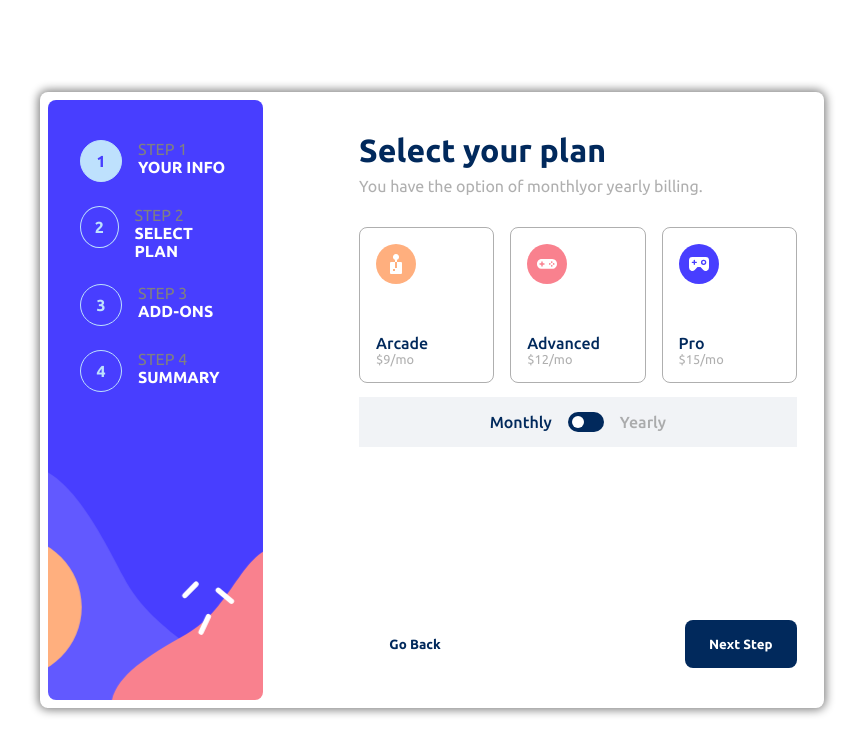
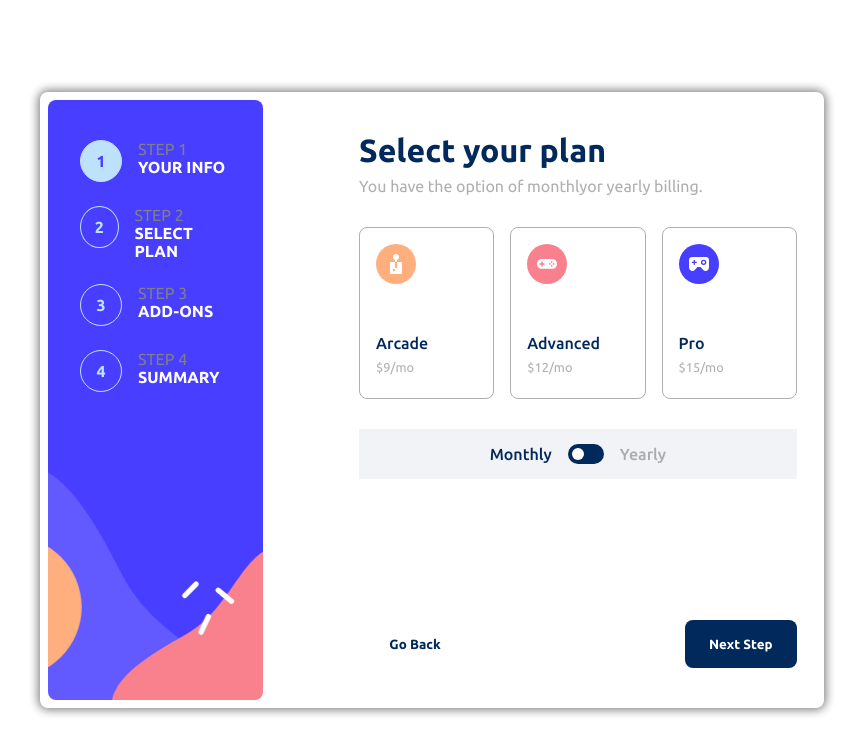
Before and after one commit to TsilaAllaoui/FrontendMentor-MultiStep-Form-challenge, a React (Vite) app: page / in a window 1280 px wide. Shown: the top 754 px of the page, without its empty margins (208-1071 px from the left). Built offline with nearby package versions, Linux system fonts and the light colour scheme.

Commit message:
Finished Step 1 and 2

```diff
--- a/src/components/Plan.tsx
+++ b/src/components/Plan.tsx
@@ -17,6 +17,7 @@ const Plan = ({ plan, planType }: { plan: PlanModel; planType: string }) => {
         <p>
           ${planType == "mo" ? plan.monthlyPrice : plan.yearlyPrice}/{planType}
         </p>
+        <p>{planType == "year" ? "2 month free" : ""}</p>
       </div>
     </div>
   );
--- a/src/components/Step2.tsx
+++ b/src/components/Step2.tsx
@@ -8,9 +8,9 @@ import { useState } from "react";
 
 const Step2 = () => {
   const plans: PlanModel[] = [
-    { icon: arcade, name: "Arcade", monthlyPrice: 9, yearlyPrice: 7 },
-    { icon: advanced, name: "Advanced", monthlyPrice: 12, yearlyPrice: 10 },
-    { icon: pro, name: "Pro", monthlyPrice: 15, yearlyPrice: 13 },
+    { icon: arcade, name: "Arcade", monthlyPrice: 9, yearlyPrice: 90 },
+    { icon: advanced, name: "Advanced", monthlyPrice: 12, yearlyPrice: 120 },
+    { icon: pro, name: "Pro", monthlyPrice: 15, yearlyPrice: 150 },
   ];
 
   const [planType, setPlanType] = useState("mo");
--- a/src/styles/Plan.scss
+++ b/src/styles/Plan.scss
@@ -22,6 +22,10 @@
   }
 
   #info {
+    display: flex;
+    flex-direction: column;
+    gap: 0.5rem;
+
     p {
       margin: 0;
     }
@@ -32,6 +36,12 @@
     }
 
     p:last-of-type {
+      color: rgb(1, 41, 92);
+      font-family: "Ubuntu Regular";
+      font-size: 0.75rem;
+    }
+
+    p:nth-of-type(2) {
       color: rgba(128, 128, 128, 0.628);
       font-size: 0.8rem;
     }
--- a/src/styles/Step2.scss
+++ b/src/styles/Step2.scss
@@ -39,6 +39,7 @@
     background-color: rgba(1, 40, 92, 0.053);
     color: rgb(1, 41, 92);
     font-family: "Ubuntu Medium";
+    margin-top: 1rem;
 
     p {
       transition: color 750ms;
```
